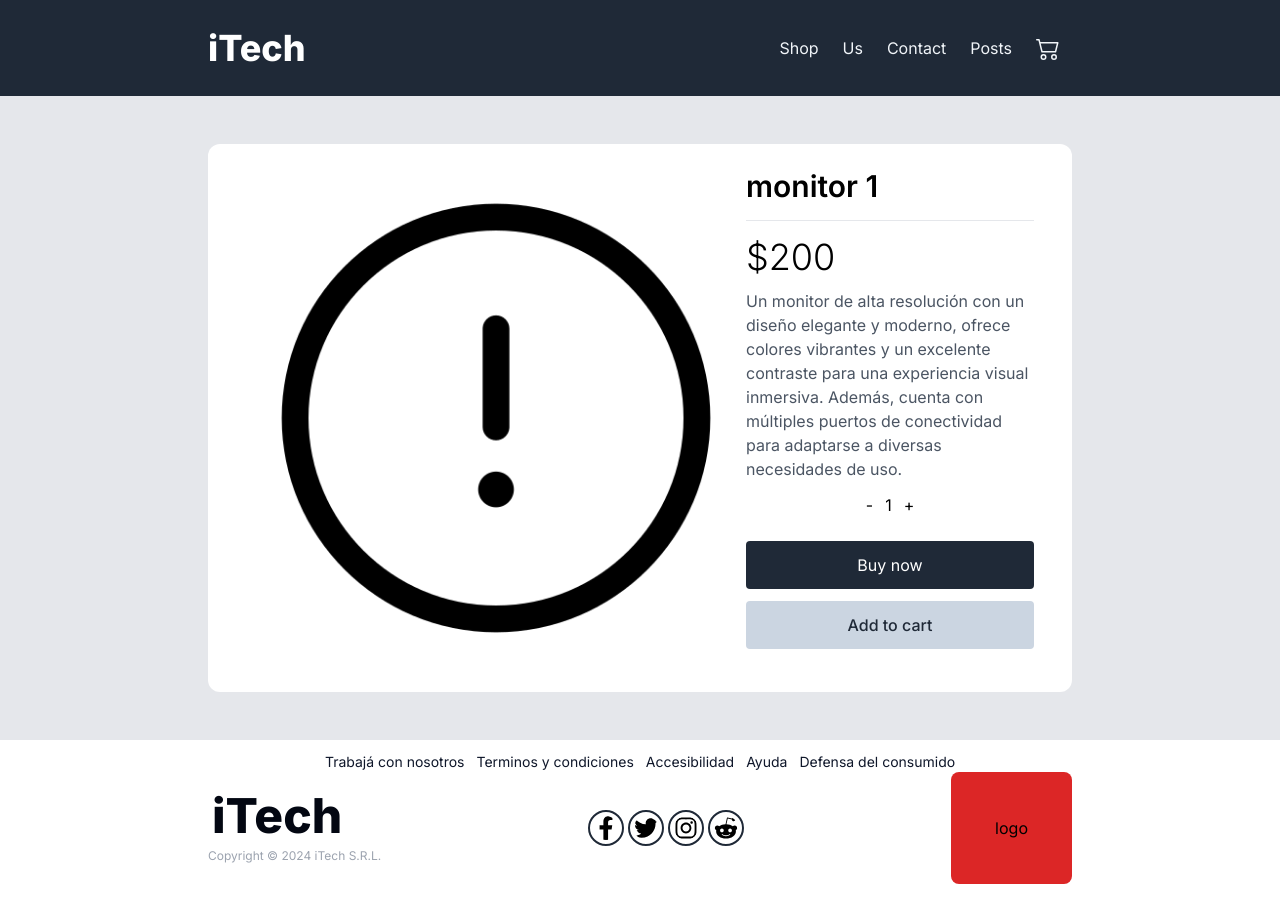
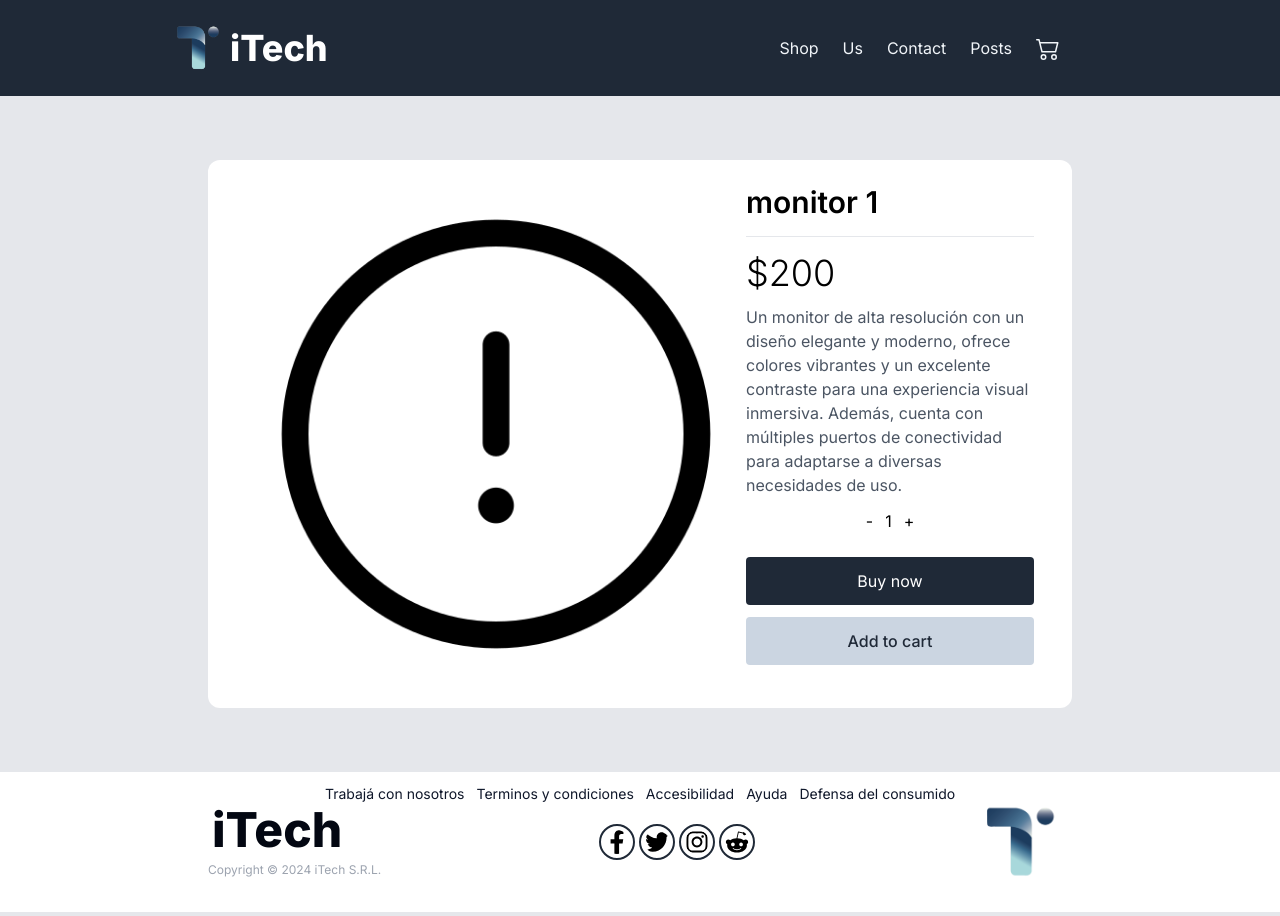
Before and after one commit to MatiasCancina/iTech-eCommerce, a Next.js app: page /detail/1 in a window 1280 px wide. Built offline with nearby package versions, Linux system fonts and the light colour scheme.

Commit message:
responsive

```diff
--- a/components/products/ProductCard.jsx
+++ b/components/products/ProductCard.jsx
@@ -21,7 +21,7 @@ const ProductCard = ({ item }) => {
 
         <div className="space-y-2 px-3">
           <h4>{item.title}</h4>
-          <p className="text-2xl">${item.price}</p>
+          <p className="text-lg lg:text-2xl font-medium">${item.price}</p>
         </div>
       </Link>
     </article>
--- a/components/products/ProductDetail.jsx
+++ b/components/products/ProductDetail.jsx
@@ -3,7 +3,7 @@ import QtySelector from "./QtySelector";
 
 const ProductDetail = ({ item }) => {
   return (
-    <div className="py-12 md:px-32 lg:px-40 xl:px-52 2xl:px-96 flex items-center justify-center select-none">
+    <div className="py-16 md:px-32 lg:px-40 xl:px-52 2xl:px-96 flex items-center justify-center select-none">
       <div className="bg-white rounded-xl p-6 w-11/12 lg:w-full">
         <div className="flex flex-col items-center">
           <div className="flex flex-col lg:flex-row">
--- a/components/ui/Footer.jsx
+++ b/components/ui/Footer.jsx
@@ -6,6 +6,8 @@ import { FaTwitter } from "react-icons/fa";
 import { FaInstagram } from "react-icons/fa";
 import { FaRedditAlien } from "react-icons/fa";
 import { usePathname } from "next/navigation";
+import Image from "next/image";
+import itech_logo from "@/public/itech_logo.png";
 
 const Footer = () => {
   const pathname = usePathname();
@@ -80,8 +82,15 @@ const Footer = () => {
       <div className="flex flex-col lg:flex-row justify-center items-center lg:justify-between w-full space-y-3 lg:space-y-0 md:px-32 lg:px-40 xl:px-52 2xl:px-96 pb-8">
         <div>
           <div className="flex flex-col items-center lg:items-start space-y-3 lg:space-y-2 pt-4 lg:pt-0">
-            <div className="flex space-x-1">
-              <div className="lg:hidden bg-red-600 p-2 rounded-lg">logo</div>
+            <div className="flex space-x-1 justify-center items-center">
+              <Image
+                src={itech_logo}
+                width={70}
+                height={70}
+                alt="itech logo"
+                className="lg:hidden"
+              />
+              {/* <div className="lg:hidden bg-red-600 p-2 rounded-lg">logo</div> */}
               <span className="text-gray-950 font-extrabold text-5xl">
                 iTech
               </span>
@@ -100,7 +109,14 @@ const Footer = () => {
           <FaRedditAlien className="border-2 border-gray-800 rounded-full p-1 text-4xl cursor-pointer" />
         </div>
 
-        <div className="hidden lg:flex bg-red-600 p-11 rounded-lg">logo</div>
+        <Image
+          src={itech_logo}
+          width={100}
+          height={100}
+          alt="itech logo"
+          className="hidden lg:flex"
+        />
+        {/* <div className="hidden lg:flex bg-red-600 p-11 rounded-lg">logo</div> */}
       </div>
     </footer>
   );
--- a/components/ui/NavBar.jsx
+++ b/components/ui/NavBar.jsx
@@ -6,6 +6,8 @@ import { BsCart2 } from "react-icons/bs";
 import { FiMenu, FiX } from "react-icons/fi";
 import { motion, AnimatePresence } from "framer-motion";
 import { usePathname } from "next/navigation";
+import Image from "next/image";
+import itech_logo from "@/public/itech_logo.png";
 
 export const NavBar = () => {
   const [isOpen, setIsOpen] = useState(false);
@@ -48,9 +50,13 @@ export const NavBar = () => {
     <div className="bg-gray-800 flex justify-center items-center flex-col">
       {/* Desktop Nav */}
       <nav className=" w-full lg:flex lg:justify-between lg:items-center lg:border-box lg:pt-6 py-6 md:px-32 lg:px-40 xl:px-52 2xl:px-96 hidden select-none">
-        <div>
-          <Link href={"/"} className="text-white font-extrabold text-4xl w-1/2">
-            iTech
+        <div className="relative">
+          <Link
+            href={"/"}
+            className="flex justify-center items-center text-white font-extrabold text-4xl w-1/2"
+          >
+            <Image src={itech_logo} width={62} height={62} alt="itech logo" />
+            <p>iTech</p>
           </Link>
         </div>
         <div className="flex justify-end items-center w-1/2">
@@ -97,6 +103,11 @@ export const NavBar = () => {
               <FiMenu className=" text-white text-2xl" />
             )}
           </button>
+
+          <Link href={"/"}>
+            <Image src={itech_logo} width={60} height={60} alt="itech logo" />
+          </Link>
+
           <Link href="/cart" className="text-slate-100 p-3 rounded-full">
             <BsCart2 className="text-2xl" />
           </Link>
```
Also changed, not shown: public/itech_logo.png (added).
